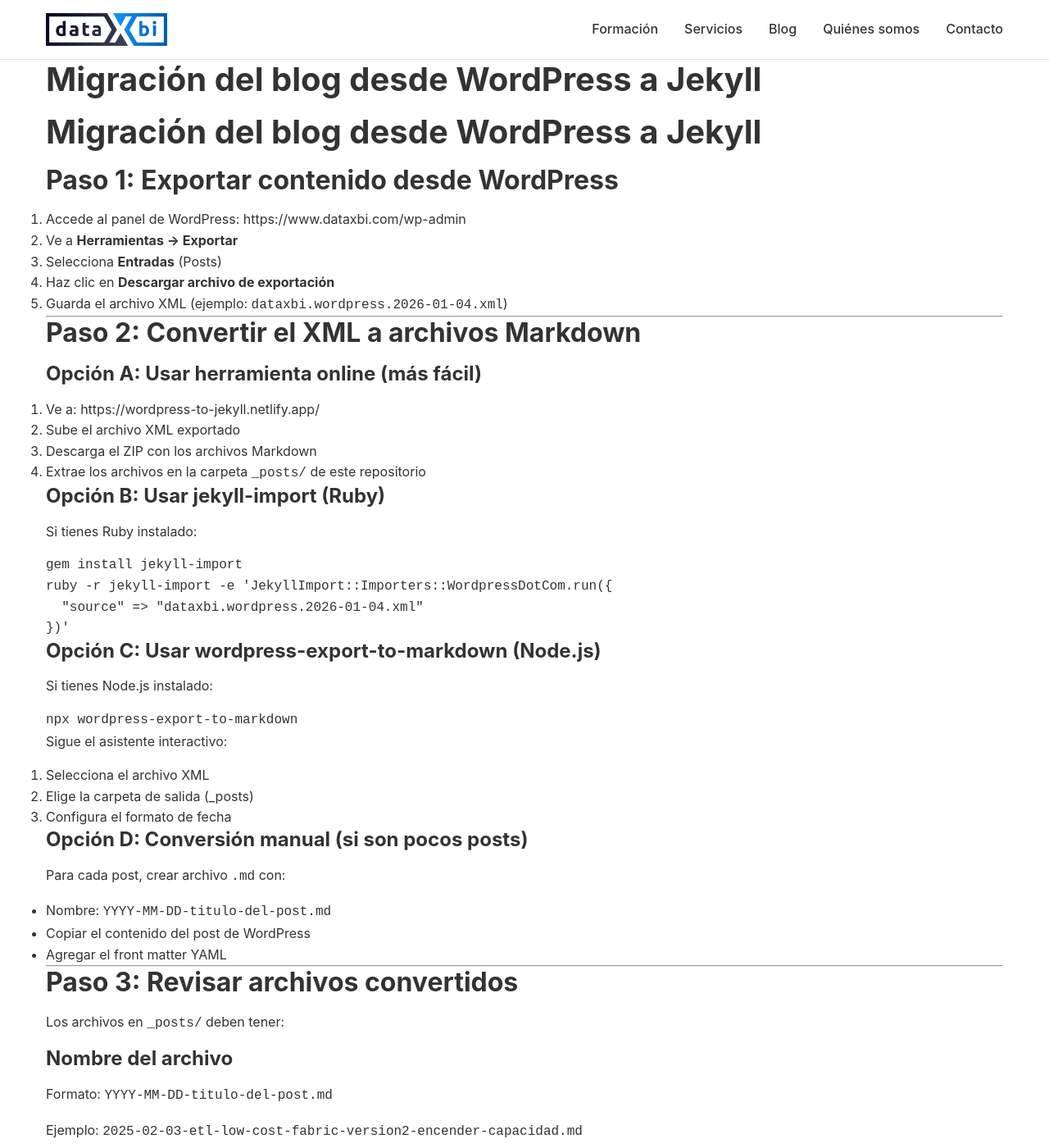
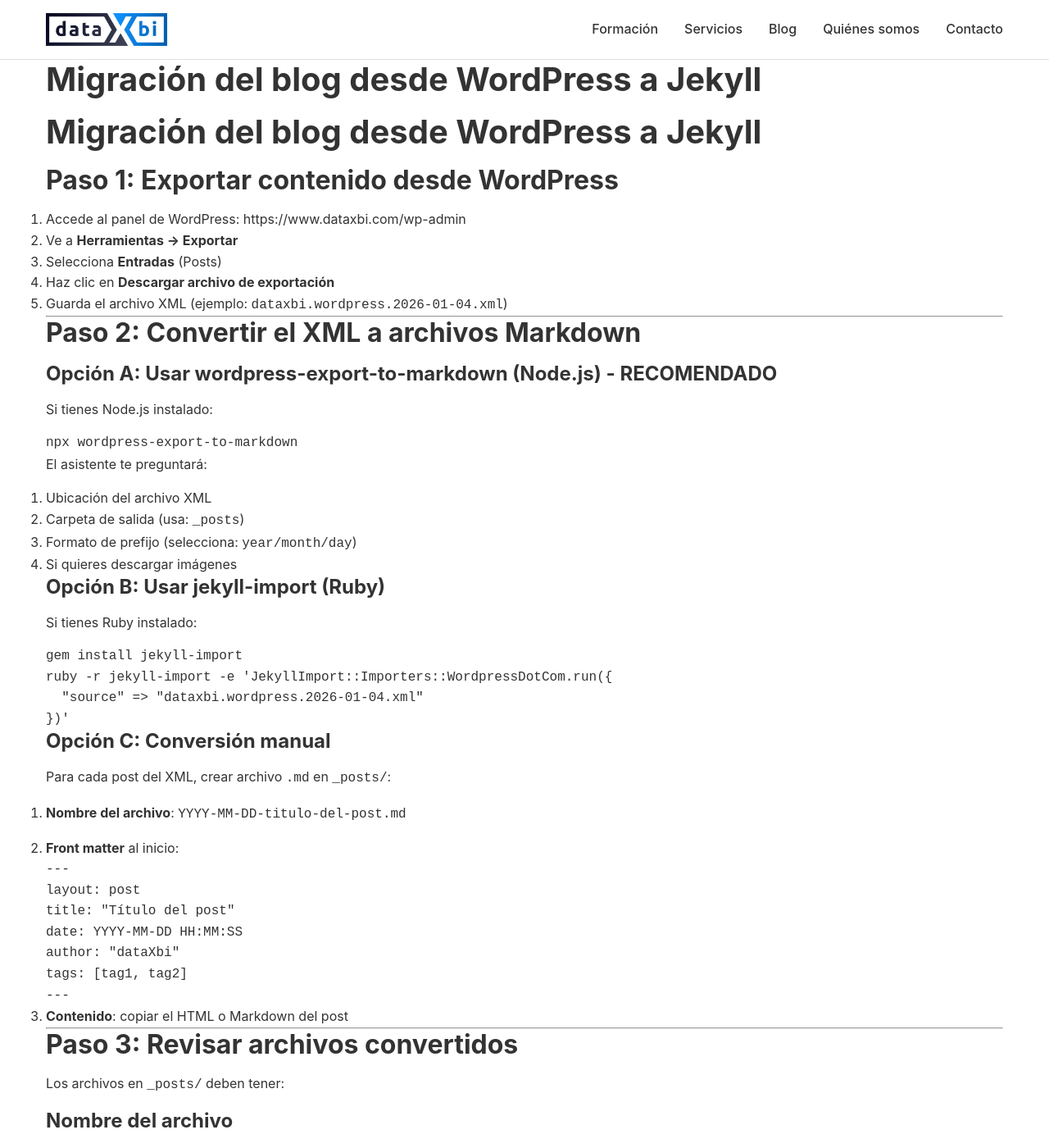
Before and after one commit to dataxbi/dataxbi.github.io, a Jekyll site: the page built from MIGRACION_WORDPRESS.md, in a window 1280 px wide and 1400 px high. Shown: the whole window at 82% size. Built offline with Jekyll 4.4.1, drawn with Linux system fonts in a browser that asks for light colours; our own code applies the rules of GitHub Pages for plain Markdown files; some of the changed text lies outside the part shown.

Commit message:
Actualizar guía de migración con opciones verificadas

````diff
--- a/MIGRACION_WORDPRESS.md
+++ b/MIGRACION_WORDPRESS.md
@@ -12,12 +12,19 @@
 
 ## Paso 2: Convertir el XML a archivos Markdown
 
-### Opción A: Usar herramienta online (más fácil)
+### Opción A: Usar wordpress-export-to-markdown (Node.js) - RECOMENDADO
 
-1. Ve a: https://wordpress-to-jekyll.netlify.app/
-2. Sube el archivo XML exportado
-3. Descarga el ZIP con los archivos Markdown
-4. Extrae los archivos en la carpeta `_posts/` de este repositorio
+Si tienes Node.js instalado:
+
+```bash
+npx wordpress-export-to-markdown
+```
+
+El asistente te preguntará:
+1. Ubicación del archivo XML
+2. Carpeta de salida (usa: `_posts`)
+3. Formato de prefijo (selecciona: `year/month/day`)
+4. Si quieres descargar imágenes
 
 ### Opción B: Usar jekyll-import (Ruby)
 
@@ -30,25 +37,24 @@ ruby -r jekyll-import -e 'JekyllImport::Importers::WordpressDotCom.run({
 })'
 ```
 
-### Opción C: Usar wordpress-export-to-markdown (Node.js)
+### Opción C: Conversión manual
 
-Si tienes Node.js instalado:
+Para cada post del XML, crear archivo `.md` en `_posts/`:
 
-```bash
-npx wordpress-export-to-markdown
+1. **Nombre del archivo**: `YYYY-MM-DD-titulo-del-post.md`
+
+2. **Front matter** al inicio:
+```yaml
+---
+layout: post
+title: "Título del post"
+date: YYYY-MM-DD HH:MM:SS
+author: "dataXbi"
+tags: [tag1, tag2]
+---
 ```
 
-Sigue el asistente interactivo:
-1. Selecciona el archivo XML
-2. Elige la carpeta de salida (_posts)
-3. Configura el formato de fecha
-
-### Opción D: Conversión manual (si son pocos posts)
-
-Para cada post, crear archivo `.md` con:
-- Nombre: `YYYY-MM-DD-titulo-del-post.md`
-- Copiar el contenido del post de WordPress
-- Agregar el front matter YAML
+3. **Contenido**: copiar el HTML o Markdown del post
 
 ---
 
@@ -144,7 +150,7 @@ RedirectMatch 301 ^/blog/(.*)$ https://dataxbi.github.io/blog/$1
 ## Recursos útiles
 
 - [Jekyll Import Docs](https://import.jekyllrb.com/docs/wordpress/)
-- [WordPress to Jekyll converter](https://wordpress-to-jekyll.netlify.app/)
+- [wordpress-export-to-markdown](https://github.com/lonekorean/wordpress-export-to-markdown)
 - [Markdown Guide](https://www.markdownguide.org/)
 
 ---
````
